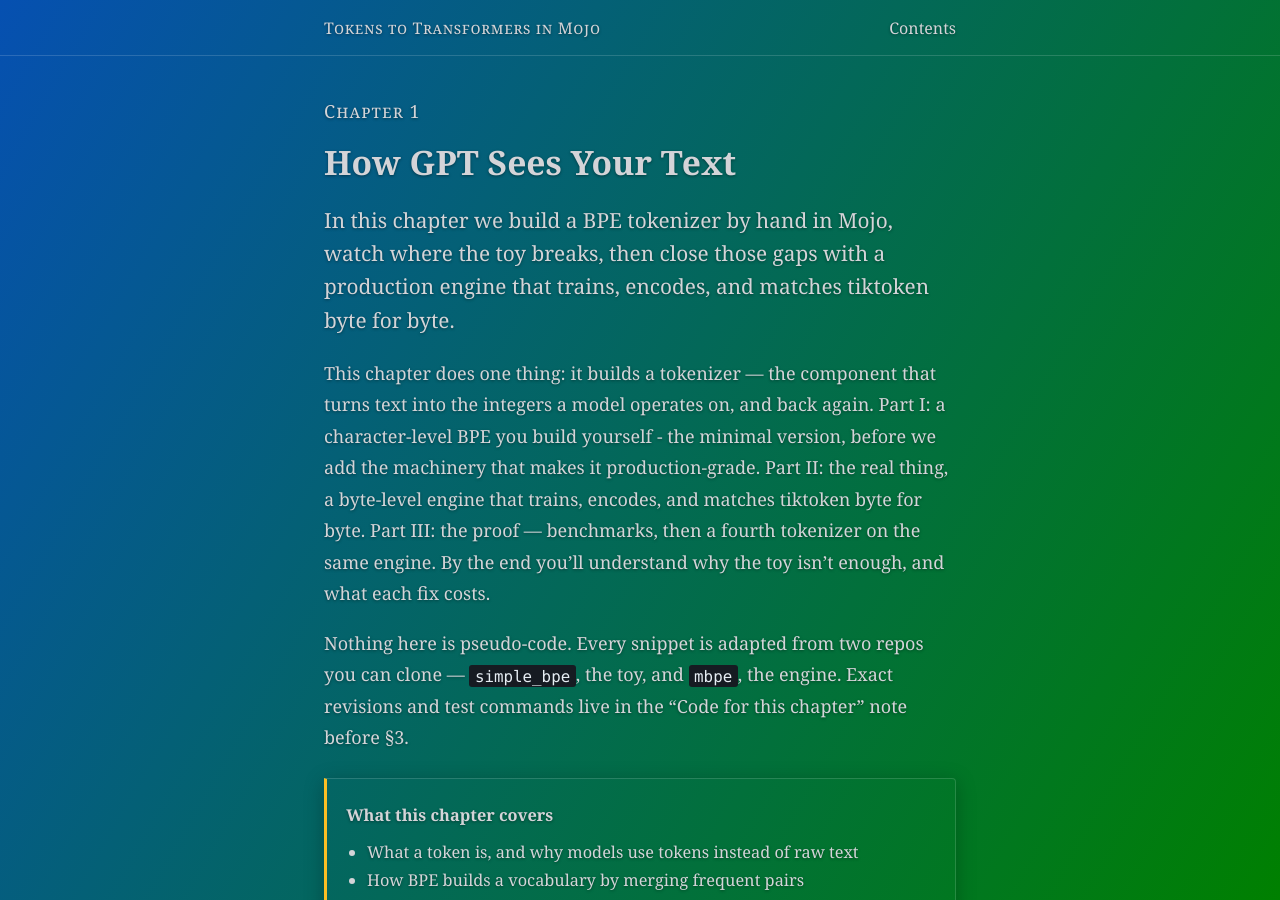
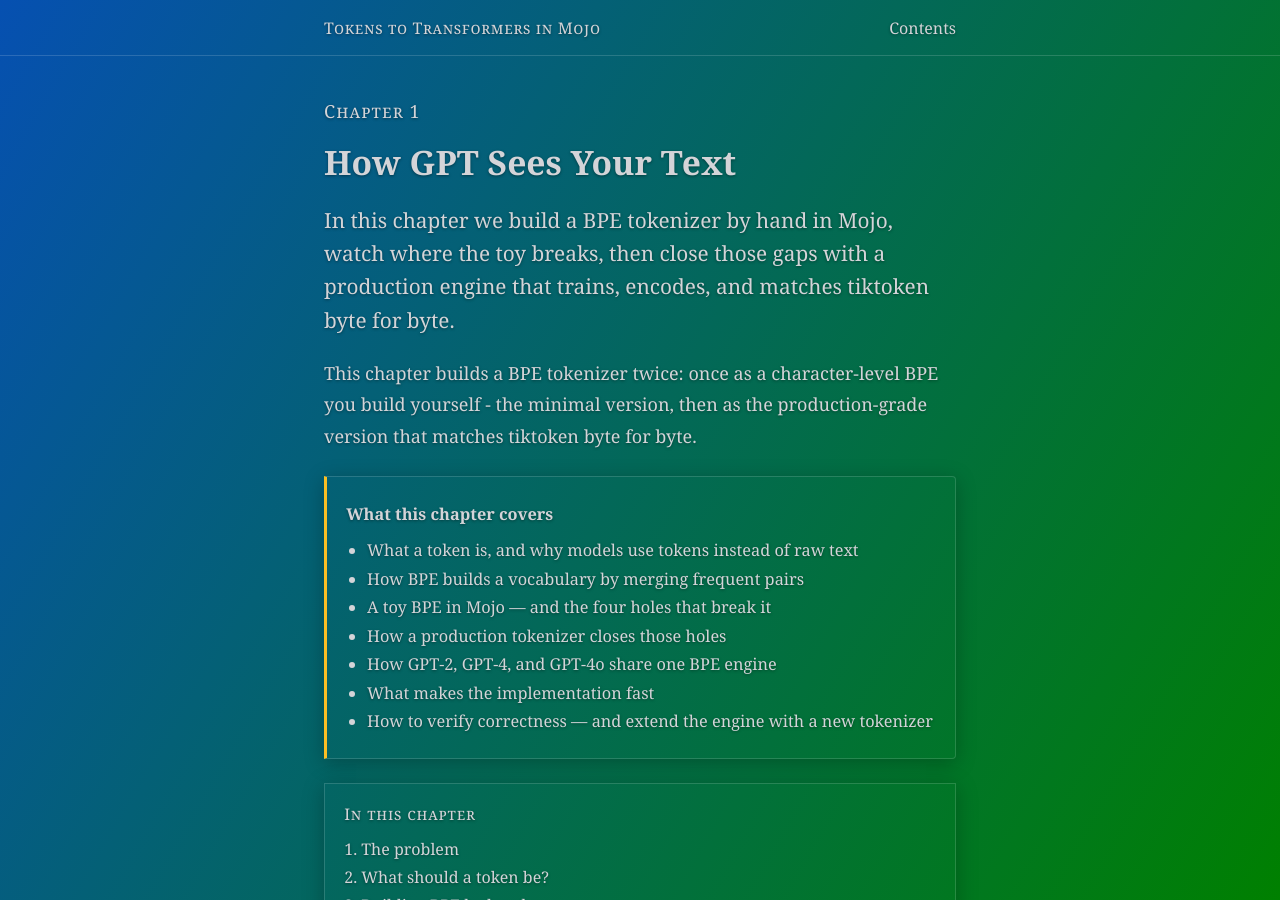
Before and after one commit to ratulb/tokens-to-transformers, a Jekyll site: the page built from _chapters/ch01-how-gpt-sees-your-text.md, in a window 1280 px wide and 900 px high. Built offline with Jekyll 4.4.1, drawn with Linux system fonts in a browser that asks for light colours.

Commit message:
Revise chapter overview for clarity and conciseness
Simplified the explanation of the chapter's content and structure.

```diff
--- a/_chapters/ch01-how-gpt-sees-your-text.md
+++ b/_chapters/ch01-how-gpt-sees-your-text.md
@@ -9,9 +9,7 @@ description: >
   those gaps with a production engine that trains, encodes, and matches tiktoken byte for byte.
 ---
 
-This chapter does one thing: it builds a tokenizer — the component that turns text into the integers a model operates on, and back again. Part I: a character-level BPE you build yourself - the minimal version, before we add the machinery that makes it production-grade. Part II: the real thing, a byte-level engine that trains, encodes, and matches tiktoken byte for byte. Part III: the proof — benchmarks, then a fourth tokenizer on the same engine. By the end you'll understand why the toy isn't enough, and what each fix costs.
-
-Nothing here is pseudo-code. Every snippet is adapted from two repos you can clone — `simple_bpe`, the toy, and `mbpe`, the engine. Exact revisions and test commands live in the "Code for this chapter" note before §3.
+This chapter builds a BPE tokenizer twice: once as a character-level BPE you build yourself - the minimal version, then as the production-grade version that matches tiktoken byte for byte.
 
 > **What this chapter covers**
 >
```
